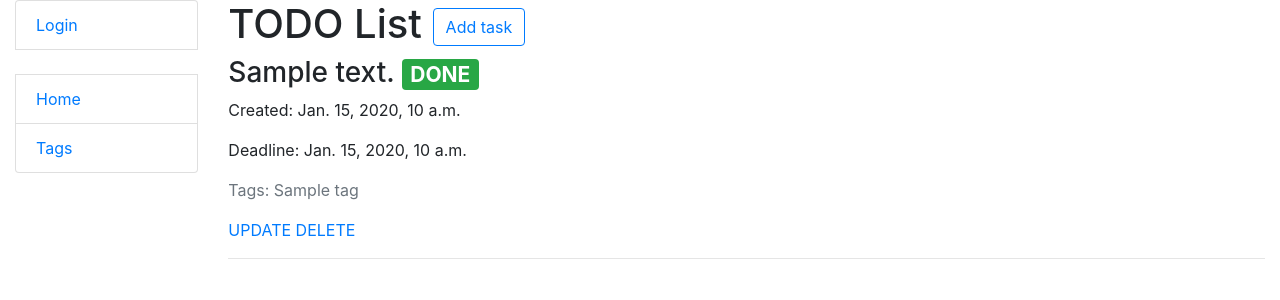
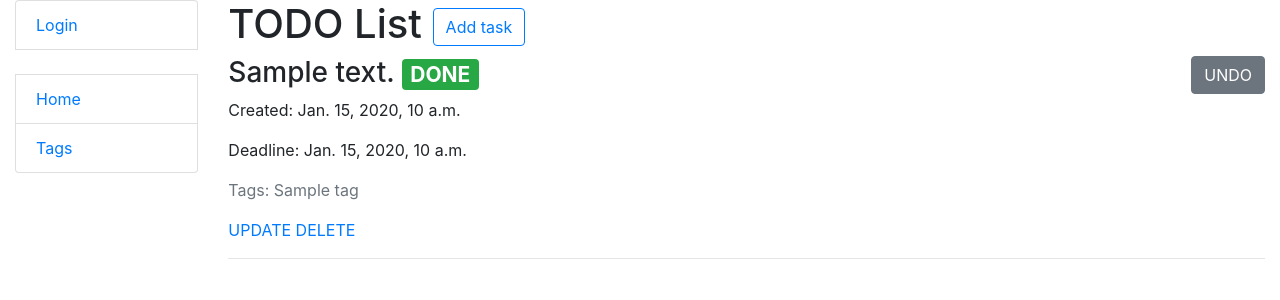
Before and after one commit to alexpanzhar/todo-django, a Django app: page / in a window 1280 px wide. Shown: the top 300 px of the page. Run offline with Django 5.2, Linux system fonts and the light colour scheme; tables that the repository leaves empty hold one stand-in row (values such as "Sample post").

Commit message:
feat: add change is_done status feature
view TaskToggleStatusView was created and registered in urls.py, task_list.html template was updated

```diff
--- a/templates/todo/task_list.html
+++ b/templates/todo/task_list.html
@@ -12,10 +12,18 @@
         <span class="badge badge-success" role="alert">
           DONE
         </span>
+        <form class="d-inline float-right" action="{% url 'todo:task-toggle-status' pk=task.id %}" method="post">
+          {% csrf_token %}
+          <input class="btn btn-secondary ml-auto" value="UNDO" type="submit">
+        </form>
       {% else %}
         <span class="badge badge-danger" role="alert">
           NOT DONE
         </span>
+        <form class="d-inline float-right" action="{% url 'todo:task-toggle-status' pk=task.id %}" method="post">
+          {% csrf_token %}
+          <input class="btn btn-success" value="COMPLETE" type="submit">
+        </form>
       {% endif %}
     </h3>
     <p>Created: {{ task.datetime }}</p>
--- a/todo/urls.py
+++ b/todo/urls.py
@@ -5,6 +5,7 @@ from todo.views import (
     TaskCreateView,
     TaskUpdateView,
     TaskDeleteView,
+    TaskToggleStatusView,
     TagListView,
     TagCreateView,
     TagUpdateView,
@@ -18,6 +19,11 @@ urlpatterns = [
     path("tasks/create/", TaskCreateView.as_view(), name="task-create"),
     path("tasks/<int:pk>/update/", TaskUpdateView.as_view(), name="task-update"),
     path("tasks/<int:pk>/delete/", TaskDeleteView.as_view(), name="task-delete"),
+    path(
+        "tasks/<int:pk>/toggle-status/",
+        TaskToggleStatusView.as_view(),
+        name="task-toggle-status",
+    ),
     path("tags/", TagListView.as_view(), name="tag-list"),
     path("tags/create/", TagCreateView.as_view(), name="tag-create"),
     path("tags/<int:pk>/update/", TagUpdateView.as_view(), name="tag-update"),
--- a/todo/views.py
+++ b/todo/views.py
@@ -1,5 +1,6 @@
+from django.shortcuts import get_object_or_404, redirect
 from django.urls import reverse_lazy
-from django.views import generic
+from django.views import generic, View
 
 from todo.forms import TaskForm
 from todo.models import Task, Tag
@@ -34,6 +35,15 @@ class TaskDeleteView(generic.DeleteView):
     template_name = "todo/task_confirm_delete.html"
 
 
+class TaskToggleStatusView(View):
+    def post(self, request, *args, **kwargs):
+        pk = self.kwargs["pk"]
+        task = get_object_or_404(Task, pk=pk)
+        task.is_done = not task.is_done
+        task.save()
+        return redirect("todo:task-list")
+
+
 class TagListView(generic.ListView):
     model = Tag
     paginate_by = 5
```
